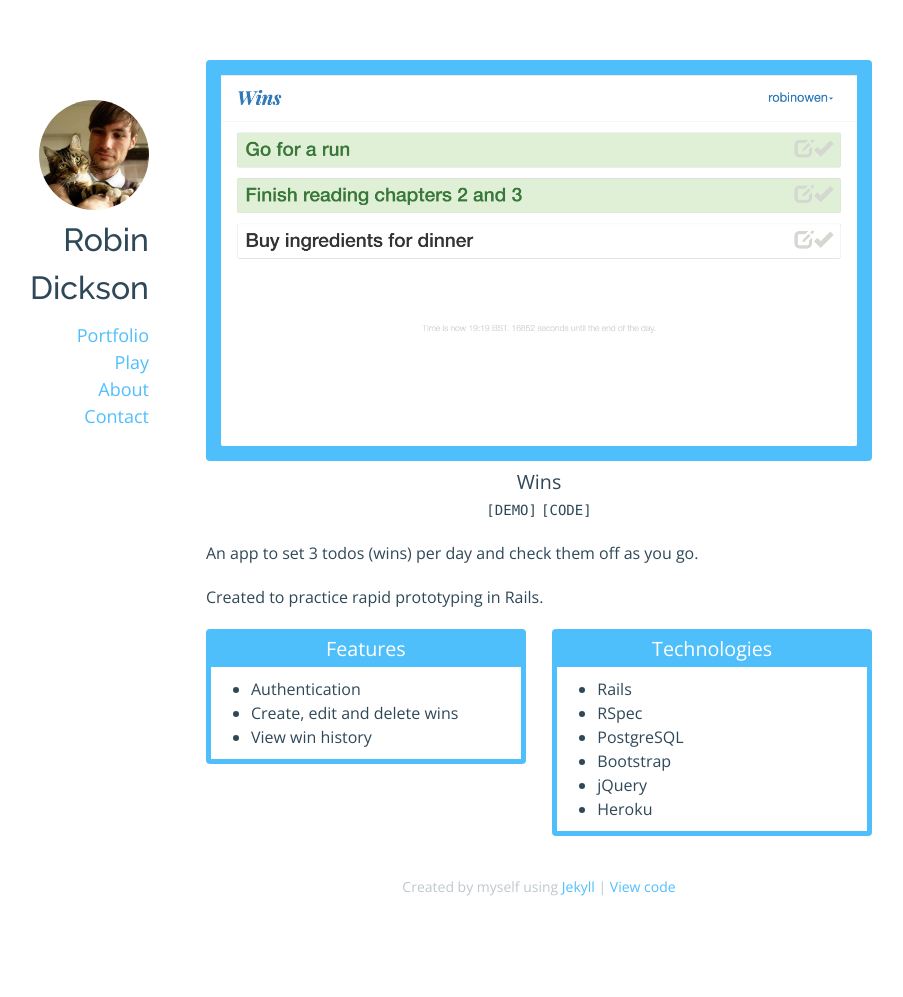
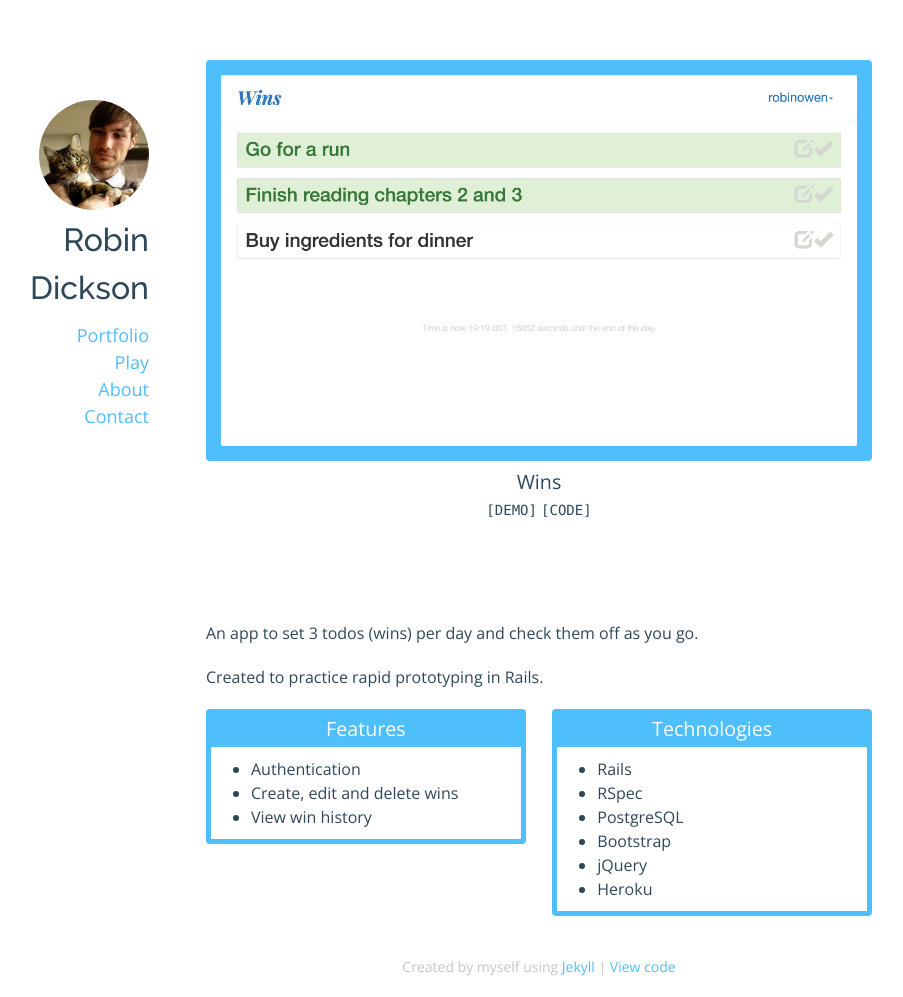
Before and after one commit to rbndickson/rbndickson.github.io, a Jekyll site: the page built from _projects/02-wins.markdown, in a window 1280 px wide and 997 px high. Shown: the whole window, without its empty margins (191-1094 px from the left). Built offline with Jekyll 4.4.1, drawn with Linux system fonts in a browser that asks for light colours; nearby versions of some CDN libraries.

Commit message:
Add page-article class to project description
So that the margins match other text elements.

```diff
--- a/_layouts/project.html
+++ b/_layouts/project.html
@@ -9,15 +9,19 @@ layout: default
       <h2>{{ page.title }}</h2>
       <ul class="site-links">
         <li><a href="{{ page.demo }}">[DEMO]</a></li>
-        <li><a href="{{ page.repository }}">[CODE]</a></li>
+        {% if page.repository %}
+          <li><a href="{{ page.repository }}">[CODE]</a></li>
+        {% endif %}
       </ul>
       <h3>{{ page.created_in }}</h3>
     </figcaption>
   </figure>
 
-  <p>
-    {{ content }}
-  </p>
+  <article class="page-article">
+    <p>
+      {{ content }}
+    </p>
+  </article>
 
   <section class="project-section">
     <h2>Features</h2>
```
